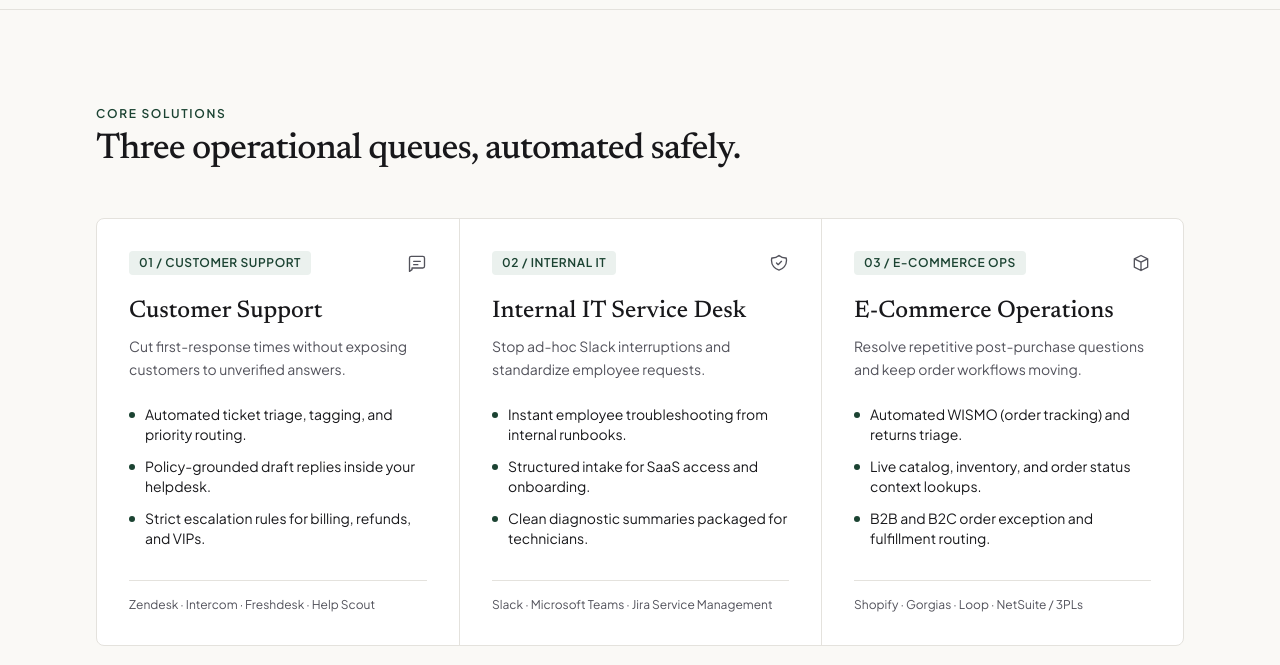
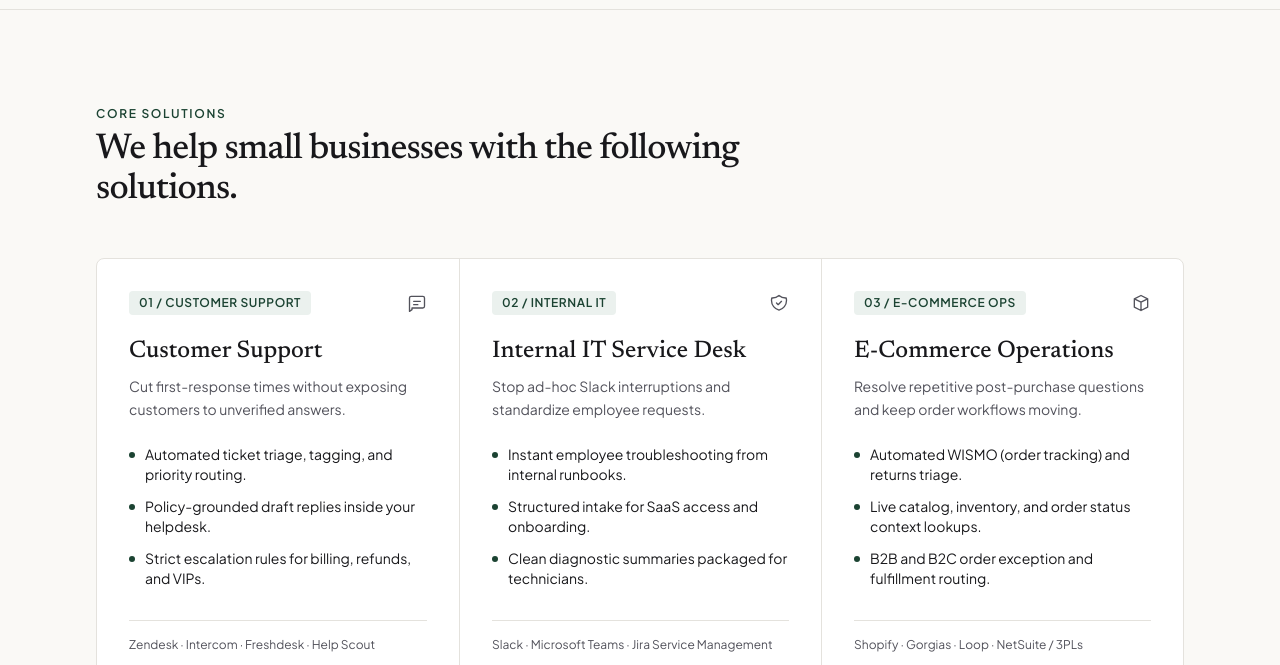
Before and after one commit to D3R3k000/ApexAI-Consulting, a plain HTML site: page Index.html in a window 1280 px wide. Shown: the part 1300-1965 px from the top of the page. Drawn offline with nearby package versions, Linux system fonts and the light colour scheme.

Commit message:
Update heading text for core solutions section

```diff
--- a/Index.html
+++ b/Index.html
@@ -150,7 +150,7 @@
             Core Solutions
           </p>
           <h2 class="font-serif text-3xl sm:text-4xl font-medium tracking-tight text-ink">
-            Three operational queues, automated safely.
+            We help small businesses with the following solutions.
           </h2>
         </div>
 
```
